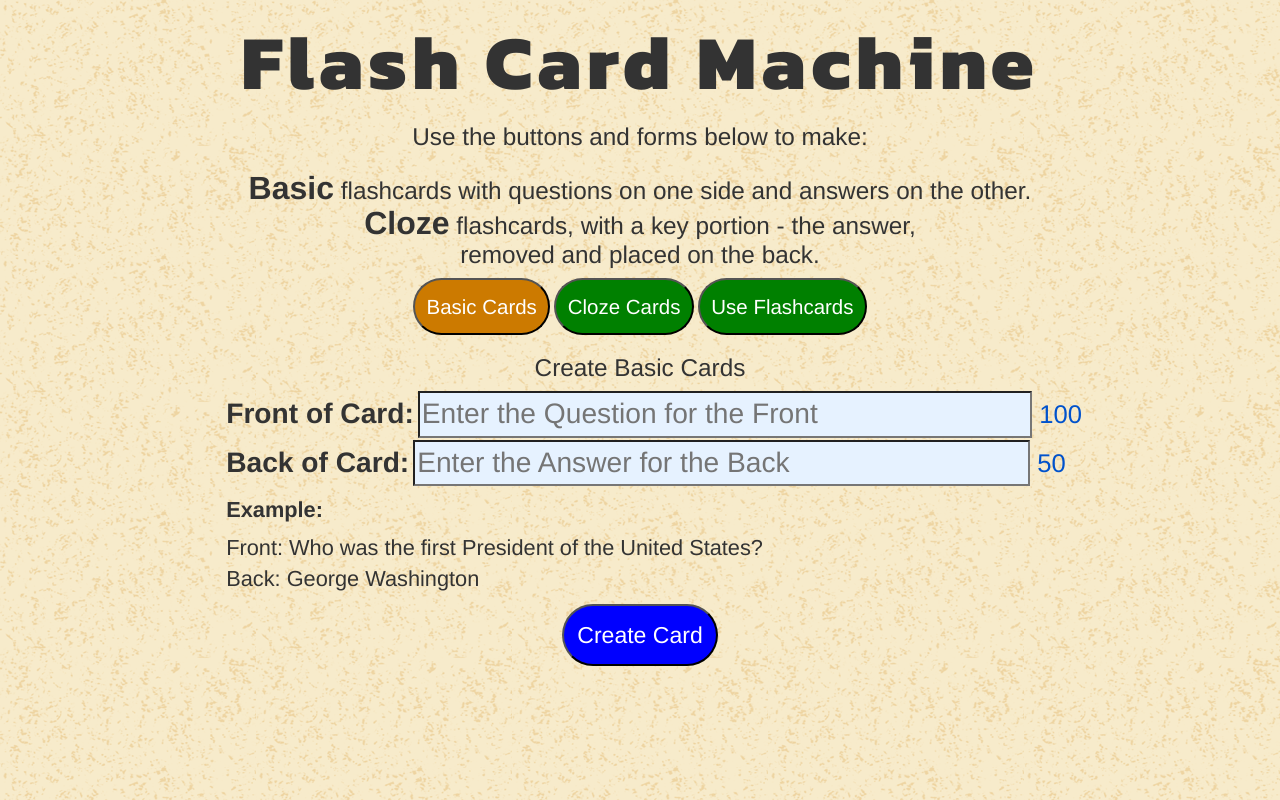
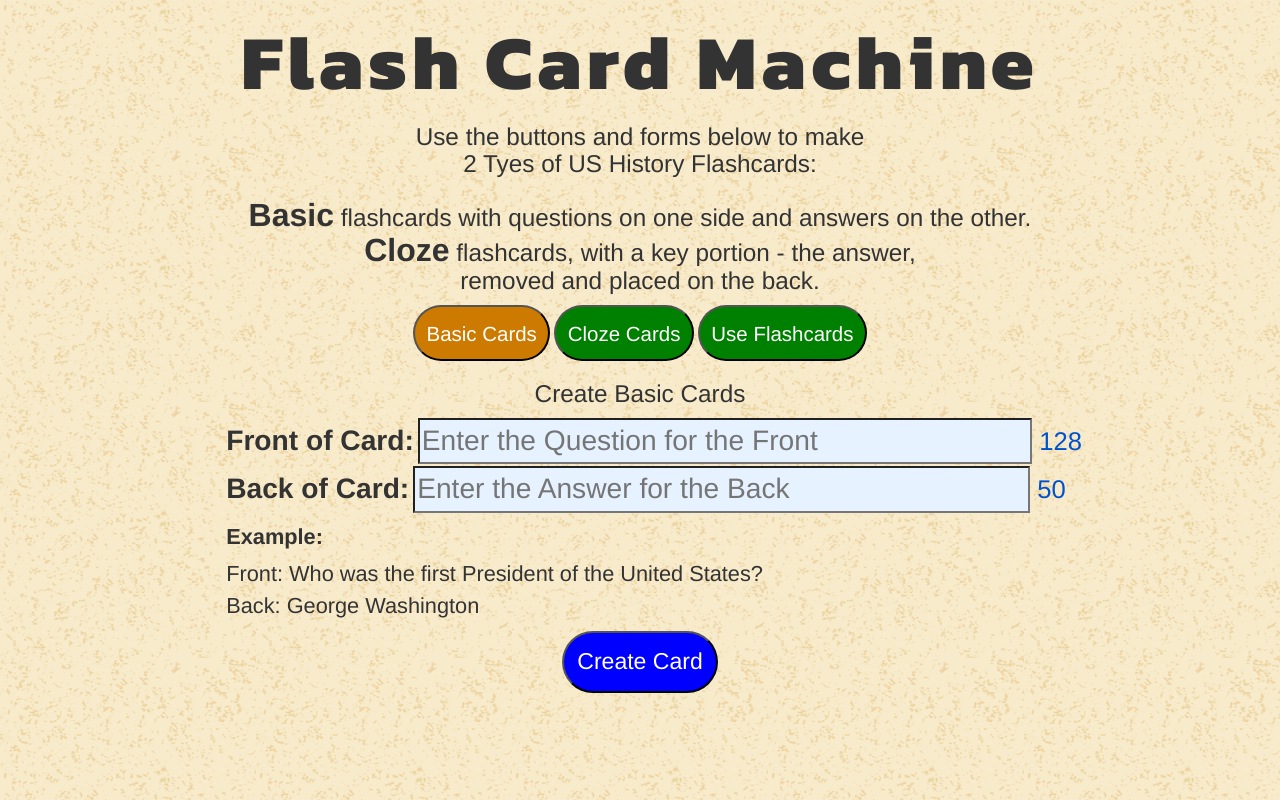
Before and after one commit to dryguy99/Flash-Frontend, a PHP site: page / in a window 1280 px wide. Run offline with PHP 8.4, Linux system fonts and the light colour scheme; some libraries are stand-ins or nearby versions.

Commit message:
bug fixed, updated stats display, increased question length to 128 characters

```diff
--- a/assets/css/style.css
+++ b/assets/css/style.css
@@ -126,7 +126,7 @@ button.mygame {
 	font-weight: 800;
 }
 #stats {
-	lear: left;
+	clear: left;
 	font-family: 'Sintony', sans-serif;
 	color: #663300;
 	font-size: 2.4vw;
@@ -142,3 +142,7 @@ button.mygame {
 	color: #0052cc;
 	font-size: 2vw;
 }
+.response {
+	display: none;
+	color: #002db3;
+}
--- a/assets/javascript/flash.js
+++ b/assets/javascript/flash.js
@@ -1,10 +1,13 @@
 
-//var myurl = "https://immense-reaches-83300.herokuapp.com/api";
-var myurl = "http://localhost:8080/api";
+var myurl = "https://immense-reaches-83300.herokuapp.com/api";
+//var myurl = "http://localhost:8080/api";
 var mygameTemp = [];
 var mydeck = [];
 var wincount = 0;
 var losscount = 0;
+var response = false;
+var qCount = 0;
+var gType = "";
 $('#basic').css("display", "block");
 $('#cloze').css("display", "none");
 $('#game').css("display", "none");
@@ -15,9 +18,12 @@ function runendGame () {
 	$('#playgame').html("<h3 class='text-centered'>You've played all the cards!<br>Would you like to play again?<br>Choose ABOVE or click Reset to go back to the machine.</h3>");
 	$('#success').prepend("GAME OVER!");
 	$('#choices').css('display', 'block');
+	gType = "";
 	mydeck = [];
 	wincount = 0;
 	losscount = 0;
+	response = false;
+	qCount = 0;
 }
 //------------------------------------------------------------
 
@@ -26,49 +32,55 @@ function randomNum()  {
 }
 //------------------------------------------------------------
 
-function runGame(gtype) {
+function runGame() {
 	$('#choices').css('display', 'none');
 	$('.mygame').css('display', 'block');
 	var x = randomNum();
-	console.log (x);
-	if  (mydeck.length >= mygameTemp.length){
-		runendGame();
-	} else if (mydeck.indexOf(x) === -1 && mydeck.length < mygameTemp.length) {
-		if (gtype === "cloze") {
+	if (mydeck.length <= mygameTemp.length) {
+		while (mydeck.indexOf(x) != -1) {
+			x = randomNum();
+		}
+		mydeck.push(x);
+		qCount--;
+		if (gType === "cloze") {
 				$('#playgame').html("<h3 class='game text-centered'>" + mygameTemp[x].cloze + "</h3>");
 
 		} else {
 			$('#playgame').html("<h3 class='game text-centered'>" + mygameTemp[x].front + "</h3>");
-
 		}
-		mydeck.push(x);
-	} else { runGame(); }
-	//runGame();
+	} else {
+		runendGame();
+	}
 }
 //------------------------------------------------------------
 // get deck from server
-function getItem(gtype) {
+function getItem(utype) {
 
-	console.log(gtype);
         $.ajax({
             type: "GET",
             url: myurl,
             timeout: 4000,
-            data: { deck: gtype },
+            data: { deck: utype },
             success: function(data) {
                 //show content
-                console.log('Success!');
-                console.log(data);
-
-                for (i=0; i<data.length; i++){
-                	console.log(data[i].front + " " + data[i].back);
-                }
+                //console.log('Success!');
+                // for (i=0; i<data.length; i++){
+                // 	console.log(data[i].front + " " + data[i].back);
+                // }
                 mygameTemp = data;
-                runGame(gtype);
+                qCount = mygameTemp.length;
+                runGame(utype);
             },
             error: function(jqXHR, textStatus, err) {
                 //show error message
-                console.log('text status '+ textStatus +', err '+err)
+                console.log('text status '+ textStatus +', err '+err);
+                if (err === "timeout") {
+                	console.log("waiting for server...");
+                	getItem(utype);
+                }
+                response = true;
+                $('.response').css('display', 'block');
+                $('.response').html("<h3 class='text-center'>Status: " + textStatus + ", Error: "+ err + "<br> Please contact System Admin.</h3>");
             }
         });
     }//getItem()
@@ -77,7 +89,6 @@ function getItem(gtype) {
 // post item to server
 function postItem(type, front, back) {
 	var urlTemp = myurl + "/"+ type + "?front="+ front + "&back=" + back;
-	console.log(urlTemp);
         $.ajax({
             type: "POST",
             url: urlTemp,
@@ -85,11 +96,21 @@ function postItem(type, front, back) {
             data: { front: front, back: back },
             success: function(data) {
                 //show content
-                console.log('Success!')
+                //console.log(JSON.stringify(data));
+                response = true;
+                $('.response').css('display', 'block');
+                $('.response').html("<h3 class='text-center'>Success: Card Created!</h3>");
             },
             error: function(jqXHR, textStatus, err) {
                 //show error message
-                console.log('text status '+textStatus+', err '+err)
+                console.log('text status '+textStatus+', err '+err);
+                if (err === "timeout") {
+                	console.log("waiting for server...");
+                	postItem(type, front, back);
+                }
+                response = true;
+                $('.response').css('display', 'block');
+                $('.response').html("<h3 class='text-center'>Status: " + textStatus + ", Error: "+ err + "<br> Please contact System Admin.</h3>");
             }
         });
     }//postItem()
@@ -97,6 +118,11 @@ function prepareGame () {
 	$('#choices').css("display", "none");
 	$('.setup').css("display", "none");
 	$('.mygame').css("display", "inline");
+	mydeck = [];
+	mygameTemp = [];
+	wincount = 0;
+	losscount = 0;
+	qCount = 0;
 }
 function resetmakeCards () {
 	$('#choices').css("display", "none");
@@ -108,40 +134,14 @@ function resetmakeCards () {
 	$('#gamebtn').attr("data-selected", "false");
 	$('#cloze').css("display", "none");
 	mydeck = [];
+	mygameTemp = [];
 	wincount = 0;
 	losscount = 0;
-}
-//--------------------------------------------------------
-// set onclick event for 3 function buttons (basic, cloze, playgame)
-$(document).on('click', '.mybtn', function () {
-	event.preventDefault();
-	var mychoice = $(this).val();
-	var myid = "#" + mychoice;
-	var isSelected = $(this).attr("data-selected");
-
-	if ((isSelected === "false") && (mychoice != 'gcloze') && (mychoice != 'gbasic')) {
-
-		$(this).attr("data-selected", "true");
-		$(myid).css("display", "block");
-		$(this).siblings(".mybtn").attr("data-selected", "false");
-		$(myid).siblings().css("display", "none");
-		$("#mybutton").css("display", "block");
+	response = false;
+	qCount = 0;
+	gType = "";
 }
 
-	if (mychoice === 'game') {
-		$('#choices').css("display", "block");
-		$('#choices').html('<button class="mybtn" type="submit" value="gcloze">Play with Cloze Cards</button> Choose Your Deck. <button class="mybtn" type="submit" value="gbasic">Play with Basic Cards</button>');
-	}
-	// play with basic cards
-	if (mychoice === 'gbasic') {
-		prepareGame();
-		getItem('basic');
-	} // play with cloze cards
-	else if (mychoice === 'gcloze') {
-		prepareGame();
-		getItem('cloze');
-	}
-});
 //--------------------------------------------------------
 // clear the Basic Flashcard fields
 function clearBasic() {
@@ -162,7 +162,7 @@ function clearAnswer() {
 //--------------------------------------------------------
 // set interval timer
 function setTimer() {
-
+// future development, set up a timer to display a victory or fail animation
 }
 
 //--------------------------------------------------------
@@ -172,7 +172,8 @@ function mySuccess () {
 	$('#success').html("<h3 class='game text-center'> Correct! : \n" + mygameTemp[mydeck[mydeck.length-1]].back + "</h3>");
 	setTimer();
 	wincount++;
-	$('#stats').html("<h3 class='game text-center'>Correct Answers: " + wincount + " Incorrect Answers: " + losscount + "</h3>");
+	$('#stats').html("<h3 class='game text-center'>Correct: " + wincount + " - Incorrect: " + losscount + "</h3>");
+	$('#stats').append("<h3 class='game text-center'>There are " + qCount + " questions remaining.</h3>");
 	runGame();
 }
 //--------------------------------------------------------
@@ -182,7 +183,8 @@ function myFail () {
 	$('#success').html("<h3 class='game text-center'> SORRY, the correct answer is : \n" + mygameTemp[mydeck[mydeck.length-1]].back + "</h3>");
 	setTimer();
 	losscount++;
-	$('#stats').html("<h3 class='game text-center'>Correct Answers: " + wincount + " Incorrect Answers: " + losscount + "</h3>");
+	$('#stats').html("<h3 class='game text-center'>Correct: " + wincount + " - Incorrect: " + losscount + "</h3>");
+	$('#stats').append("<h3 class='game text-center'>There are " + qCount + " questions remaining.</h3>");
 	runGame();
 }
 //--------------------------------------------------------
@@ -191,12 +193,14 @@ function checkAnswer(answer) {
 	var check = answer.toLowerCase();
 	clearAnswer();
 	var theAnswer = mygameTemp[mydeck[mydeck.length-1]].back.toLowerCase();
-	console.log(check + " = " + theAnswer);
 	if (theAnswer === check) {
 		mySuccess();
 	} else { myFail(); }
 }
 
+//--------------------------------------------------------
+// once document is loaded set listners and run program
+$(document).ready(function(){
 	//--------------------------------------------------------
 	// set onclick event for answer and rest buttons
 	$(document).on('click', '.ans', function () {
@@ -227,7 +231,7 @@ $(document).on('click', '.myform', function () {
 				var back = $("#backc").val();
 		}
 
-	if (front === "" || back === "" || front.length > 100 || back.length > 50) {
+		if (front === "" || back === "" || front.length > 128 || back.length > 50) {
 			if (cardType === "basic") {
 				$('#basicerror').css("display", "block");
 			} else {
@@ -246,3 +250,47 @@ $(document).on('click', '.myform', function () {
 		}
 
 	});
+	//--------------------------------------------------------
+	// turn off sussess or error response from server
+	$("input").keyup(function(){
+		if (response === true) {
+			response = false;
+	    	$('.response').css('display', 'none');
+	    }
+	});
+	//--------------------------------------------------------
+	// set onclick event for 3 main function buttons (basic, cloze, playgame)
+	// and check to see which game the user wants to play
+	$(document).on('click', '.mybtn', function () {
+		event.preventDefault();
+		var mychoice = $(this).val();
+		var myid = "#" + mychoice;
+		var isSelected = $(this).attr("data-selected");
+
+		if ((isSelected === "false") && (mychoice != 'gcloze') && (mychoice != 'gbasic')) {
+
+			$(this).attr("data-selected", "true");
+			$(myid).css("display", "block");
+			$(this).siblings(".mybtn").attr("data-selected", "false");
+			$(myid).siblings().css("display", "none");
+			$("#mybutton").css("display", "block");
+		}
+
+		if (mychoice === 'game') {
+			$('#choices').css("display", "block");
+			$('#choices').html('<button class="mybtn" type="submit" value="gcloze">Play with Cloze Cards</button> Choose Your Deck. <button class="mybtn" type="submit" value="gbasic">Play with Basic Cards</button>');
+		}
+		// play with basic cards
+		if (mychoice === 'gbasic') {
+			gType = 'basic';
+			prepareGame();
+			getItem(gType);
+		} // play with cloze cards
+		else if (mychoice === 'gcloze') {
+			gType = 'cloze';
+			prepareGame();
+			getItem(gType);
+		}
+	});
+
+}); // end program
--- a/index.html
+++ b/index.html
@@ -21,7 +21,7 @@
 		<div class="row">
 			<div class="col-md-12 text-center">
 				<h1> Flash Card Machine</h1>
-				<h3 class='setup'>Use the buttons and forms below to make: </h3>
+				<h3 class='setup'>Use the buttons and forms below to make<br>2 Tyes of US History Flashcards: </h3>
 				<h3 class='setup'><span class="bold">Basic</span> flashcards with questions on one side and answers on the other.<br>
 				 <span class="bold">Cloze</span> flashcards, with a key portion - the answer,<br>removed and placed on the back.</h3>
 			</div>
@@ -44,12 +44,12 @@
 						<h3 id="basicerror" class="text-center">Please complete both fields and resubmit.</h3>
 				         <fieldset>
 				            <label for="front">Front of Card:</label>
-				            <input ng-model="frontb" type="text" id="frontb" name="frontb" placeholder="Enter the Question for the Front" /><span class="myngstyle"> {{100 - frontb.length}} </span>
+				            <input ng-model="frontb" type="text" id="frontb" name="frontb" placeholder="Enter the Question for the Front" /><span class="myngstyle"> {{128 - frontb.length}} </span>
 				            <br />
 				            <label for="back">Back of Card:</label>
 				            <input ng-model="backb" type="text" id="backb" name="backb" placeholder="Enter the Answer for the Back" /><span class="myngstyle"> {{50 - backb.length}} </span>
 				            <br />
-				            <div class="response">
+				            <div class="response text-center">
 				            </div>
 				            <h4> Example:</h4>
 				            <p>Front: Who was the first President of the United States?<br>Back: George Washington</p>
@@ -65,7 +65,7 @@
 				         <h3 id="clozeerror" class="text-center"></h3>
 				         <fieldset>
 				            <label for="front">Front of Card:</label>
-				            <input ng-model="frontc" type="text" id="frontc" name="frontc" placeholder="Enter the statement for the Front" /><span class="myngstyle"> {{100 - frontc.length}} </span>
+				            <input ng-model="frontc" type="text" id="frontc" name="frontc" placeholder="Enter the statement for the Front" /><span class="myngstyle"> {{128 - frontc.length}} </span>
 				            <br />
 				            <label for="back">Back of Card:</label>
 				            <input ng-model="backc" type="text" id="backc" name="backc" placeholder="Enter the text to remove from the statement" /><span class="myngstyle"> {{50 - backc.length}} </span>
```
Lines whose indentation alone changed are shown as unchanged.
